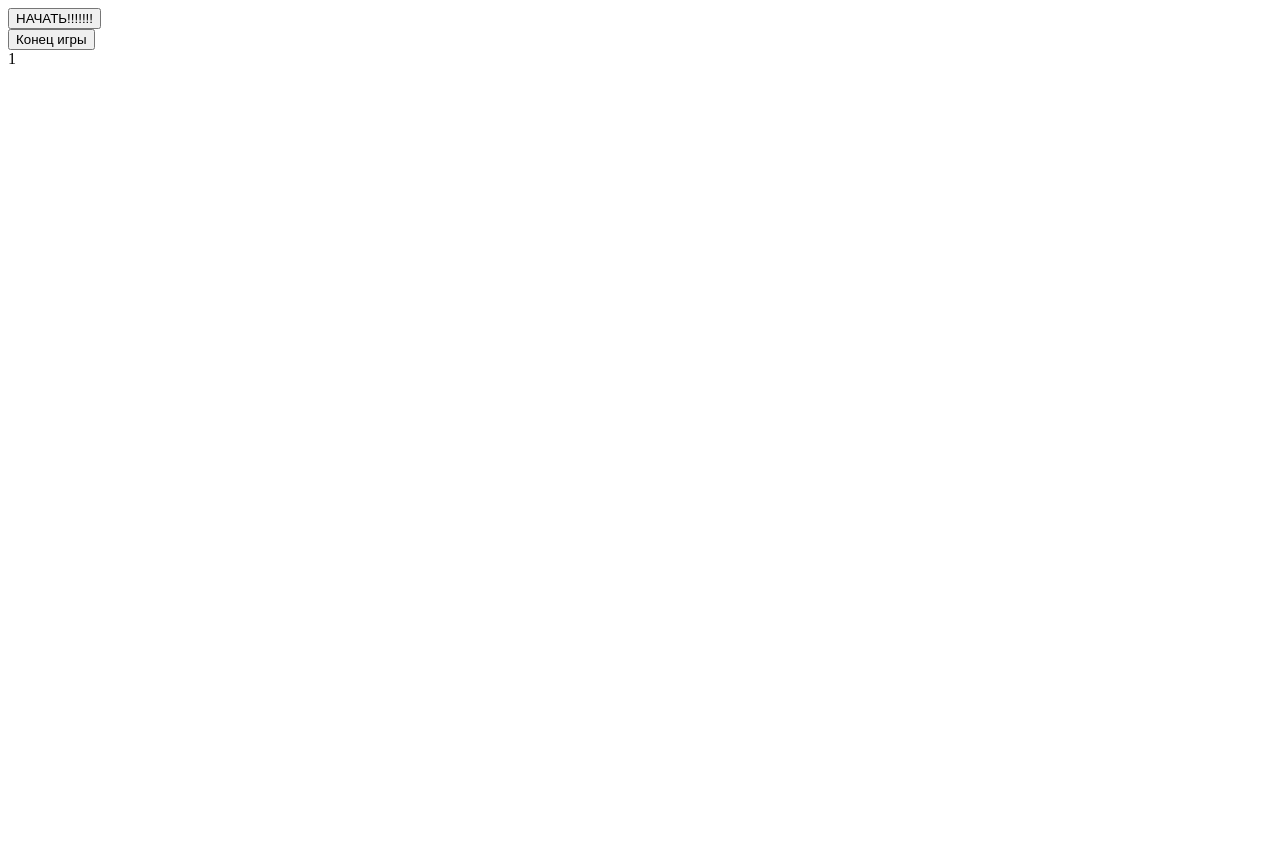
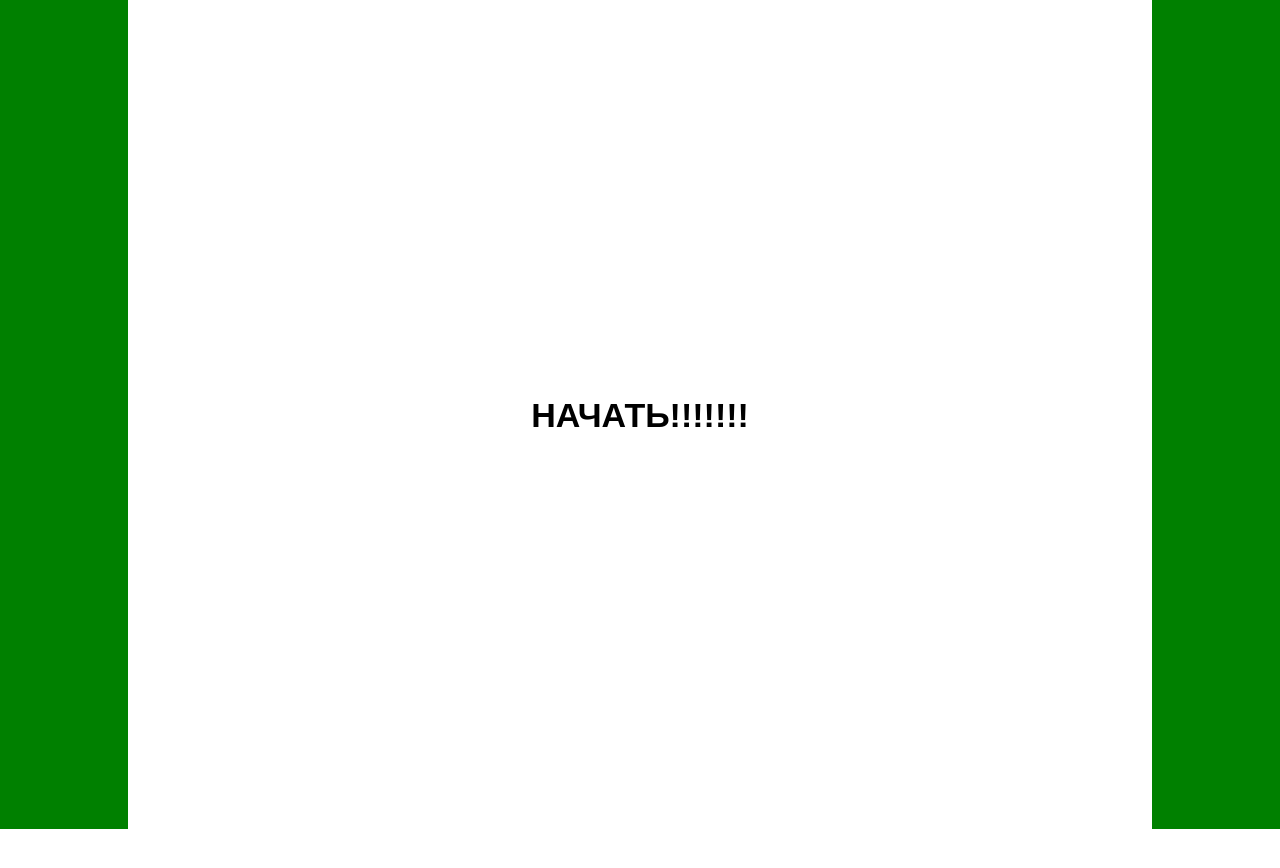
Before and after one commit to Camarot1/wawawa, a plain HTML site: page index.html in a window 1280 px wide. Before the commit the page ends 800 px from the top, so only its background shows below. Drawn offline with Linux system fonts and the light colour scheme; the site is published under a folder, as on GitHub Pages, so addresses that start at the root find nothing.

Commit message:
Update index.html

```diff
--- a/index.html
+++ b/index.html
@@ -6,7 +6,7 @@
     <meta http-equiv="X-UA-Compatible" content="IE=edge">
     <meta name="viewport" content="width=device-width, initial-scale=1.0">
     <title>Document</title>
-    <link rel="stylesheet" href="/css/style.css">
+    <link rel="stylesheet" href="./css/style.css">
 </head>
 
 <body>
@@ -25,7 +25,7 @@
             <div id="count" class="hidden">1</div>
         </div>
     </header>
-    <script src="js/script.js"></script>
+    <script src="./js/script.js"></script>
 </body>
 
 </html>
```
